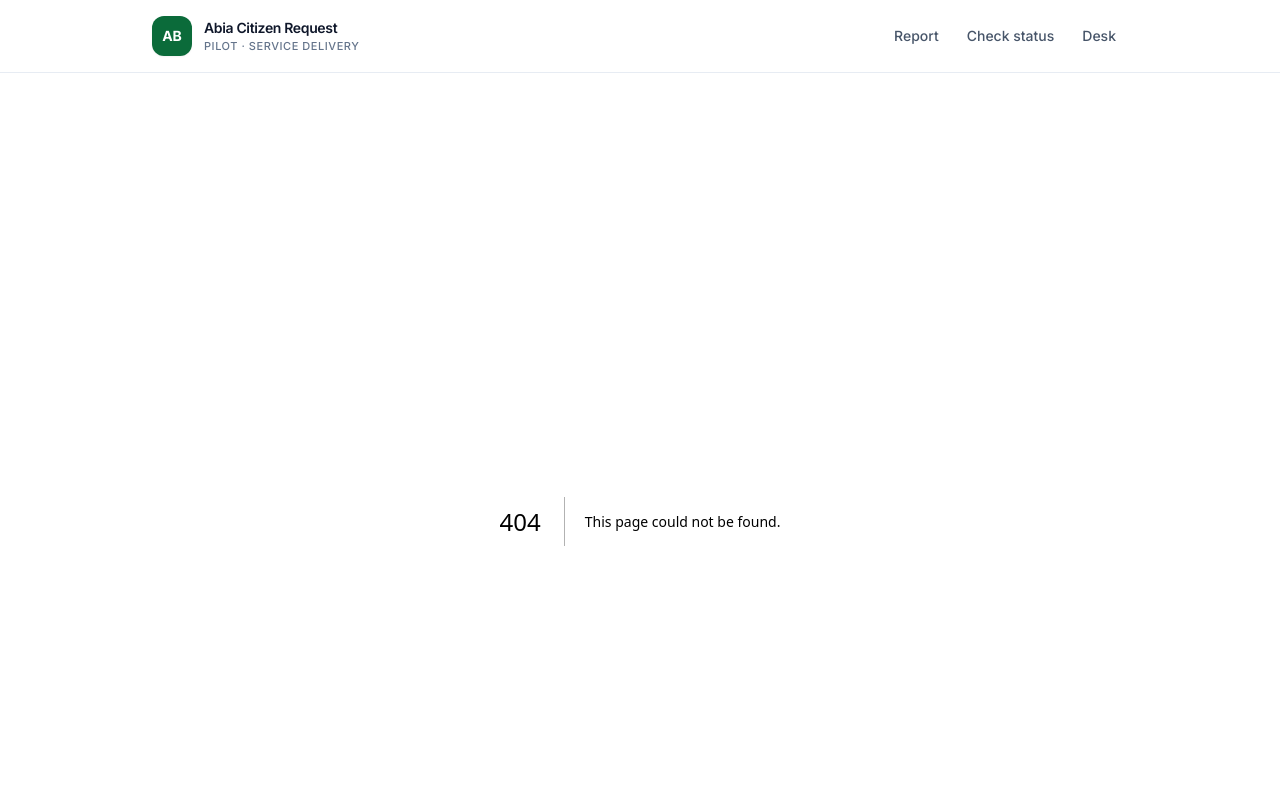
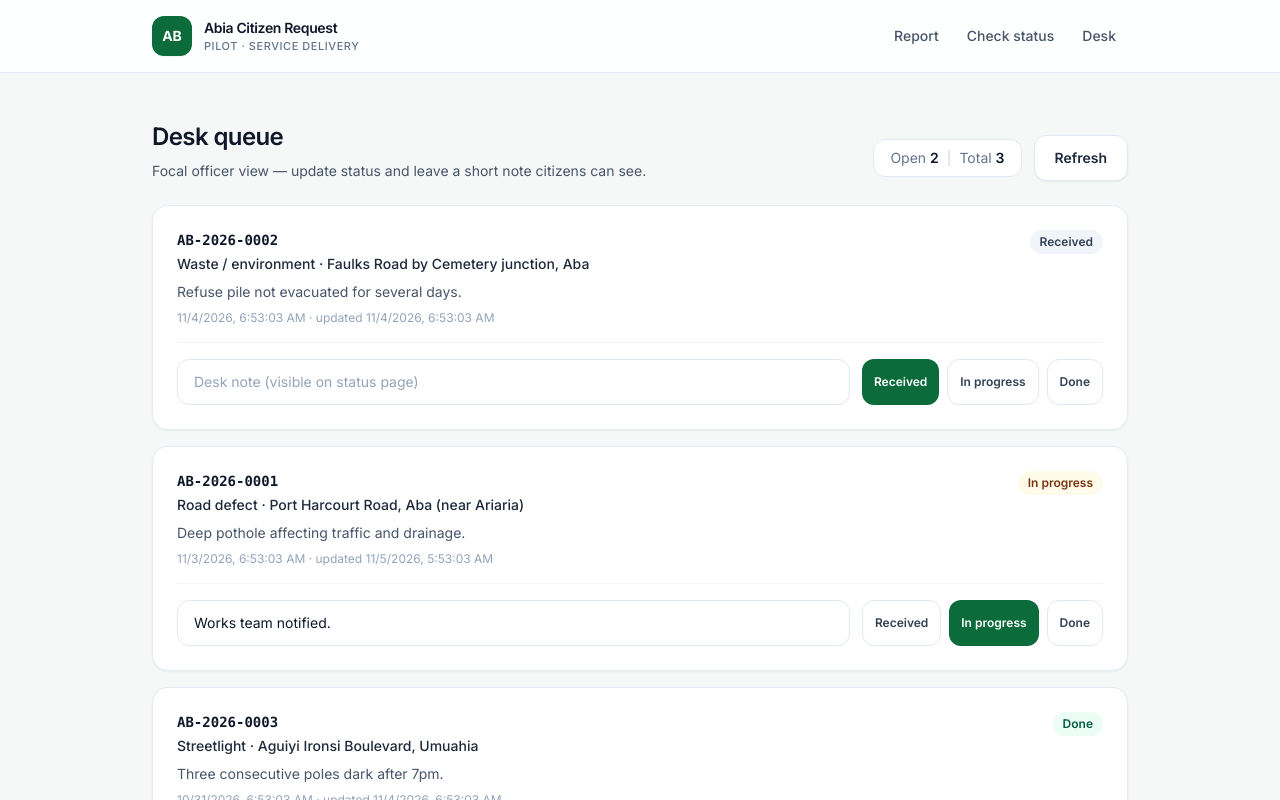
Before and after one commit to ihedioranmapromise-dev/abia-citizen-ticket, a Next.js app: page /admin in a window 1280 px wide. Before the commit this address had no page. Shown: the top 800 px of the page. Built offline with nearby package versions, Linux system fonts and the light colour scheme.

Commit message:
feat: desk queue page

```diff
--- /dev/null
+++ b/src/app/admin/page.tsx
@@ -0,0 +1,124 @@
+"use client";
+
+import { useCallback, useEffect, useState } from "react";
+import { STATUS_LABEL, type Ticket, type TicketStatus } from "@/lib/store";
+
+function statusStyle(s: TicketStatus) {
+  if (s === "done") return "bg-emerald-50 text-emerald-800";
+  if (s === "in_progress") return "bg-amber-50 text-amber-900";
+  return "bg-slate-100 text-slate-700";
+}
+
+export default function AdminPage() {
+  const [tickets, setTickets] = useState<Ticket[]>([]);
+  const [loading, setLoading] = useState(true);
+  const [saving, setSaving] = useState<string | null>(null);
+  const [notes, setNotes] = useState<Record<string, string>>({});
+
+  const load = useCallback(async () => {
+    setLoading(true);
+    const res = await fetch("/api/tickets");
+    const data = await res.json();
+    setTickets(data.tickets || []);
+    const n: Record<string, string> = {};
+    (data.tickets || []).forEach((t: Ticket) => {
+      n[t.id] = t.note || "";
+    });
+    setNotes(n);
+    setLoading(false);
+  }, []);
+
+  useEffect(() => {
+    load();
+  }, [load]);
+
+  async function save(id: string, status: TicketStatus) {
+    setSaving(id);
+    await fetch("/api/tickets", {
+      method: "PATCH",
+      headers: { "Content-Type": "application/json" },
+      body: JSON.stringify({ id, status, note: notes[id] ?? "" }),
+    });
+    await load();
+    setSaving(null);
+  }
+
+  const open = tickets.filter((t) => t.status !== "done").length;
+
+  return (
+    <div>
+      <div className="mb-6 flex flex-wrap items-end justify-between gap-4">
+        <div>
+          <h1 className="text-2xl font-semibold tracking-tight text-slate-900">Desk queue</h1>
+          <p className="mt-2 text-sm text-slate-600">
+            Focal officer view — update status and leave a short note citizens can see.
+          </p>
+        </div>
+        <div className="flex items-center gap-3">
+          <div className="rounded-xl border border-slate-200 bg-white px-4 py-2 text-sm">
+            <span className="text-slate-500">Open</span>{" "}
+            <span className="font-semibold text-slate-900">{open}</span>
+            <span className="mx-2 text-slate-300">|</span>
+            <span className="text-slate-500">Total</span>{" "}
+            <span className="font-semibold text-slate-900">{tickets.length}</span>
+          </div>
+          <button type="button" className="btn-secondary" onClick={load}>
+            Refresh
+          </button>
+        </div>
+      </div>
+
+      {loading ? (
+        <p className="text-sm text-slate-500">Loading queue…</p>
+      ) : (
+        <div className="space-y-4">
+          {tickets.map((t) => (
+            <div key={t.id} className="card p-5 sm:p-6">
+              <div className="flex flex-wrap items-start justify-between gap-3">
+                <div>
+                  <p className="font-mono text-sm font-semibold text-slate-900">{t.id}</p>
+                  <p className="mt-1 text-sm font-medium text-slate-800">
+                    {t.category} · {t.location}
+                  </p>
+                  <p className="mt-2 text-sm text-slate-600">{t.description}</p>
+                  <p className="mt-2 text-xs text-slate-400">
+                    {new Date(t.createdAt).toLocaleString()} · updated {new Date(t.updatedAt).toLocaleString()}
+                  </p>
+                </div>
+                <span className={`badge ${statusStyle(t.status)}`}>{STATUS_LABEL[t.status]}</span>
+              </div>
+              <div className="mt-4 grid gap-3 border-t border-slate-100 pt-4 sm:grid-cols-[1fr_auto]">
+                <input
+                  className="input"
+                  placeholder="Desk note (visible on status page)"
+                  value={notes[t.id] ?? ""}
+                  onChange={(e) => setNotes((prev) => ({ ...prev, [t.id]: e.target.value }))}
+                />
+                <div className="flex flex-wrap gap-2">
+                  {(["received", "in_progress", "done"] as TicketStatus[]).map((s) => (
+                    <button
+                      key={s}
+                      type="button"
+                      className={`rounded-xl px-3 py-2 text-xs font-semibold transition ${
+                        t.status === s
+                          ? "bg-[#0b6b3a] text-white"
+                          : "border border-slate-200 bg-white text-slate-700 hover:bg-slate-50"
+                      }`}
+                      disabled={saving === t.id}
+                      onClick={() => save(t.id, s)}
+                    >
+                      {STATUS_LABEL[s]}
+                    </button>
+                  ))}
+                </div>
+              </div>
+            </div>
+          ))}
+        </div>
+      )}
+      <p className="mt-6 text-xs text-slate-500">
+        Demo desk is open (no login). Production requires authenticated officers and audit log.
+      </p>
+    </div>
+  );
+}
```
